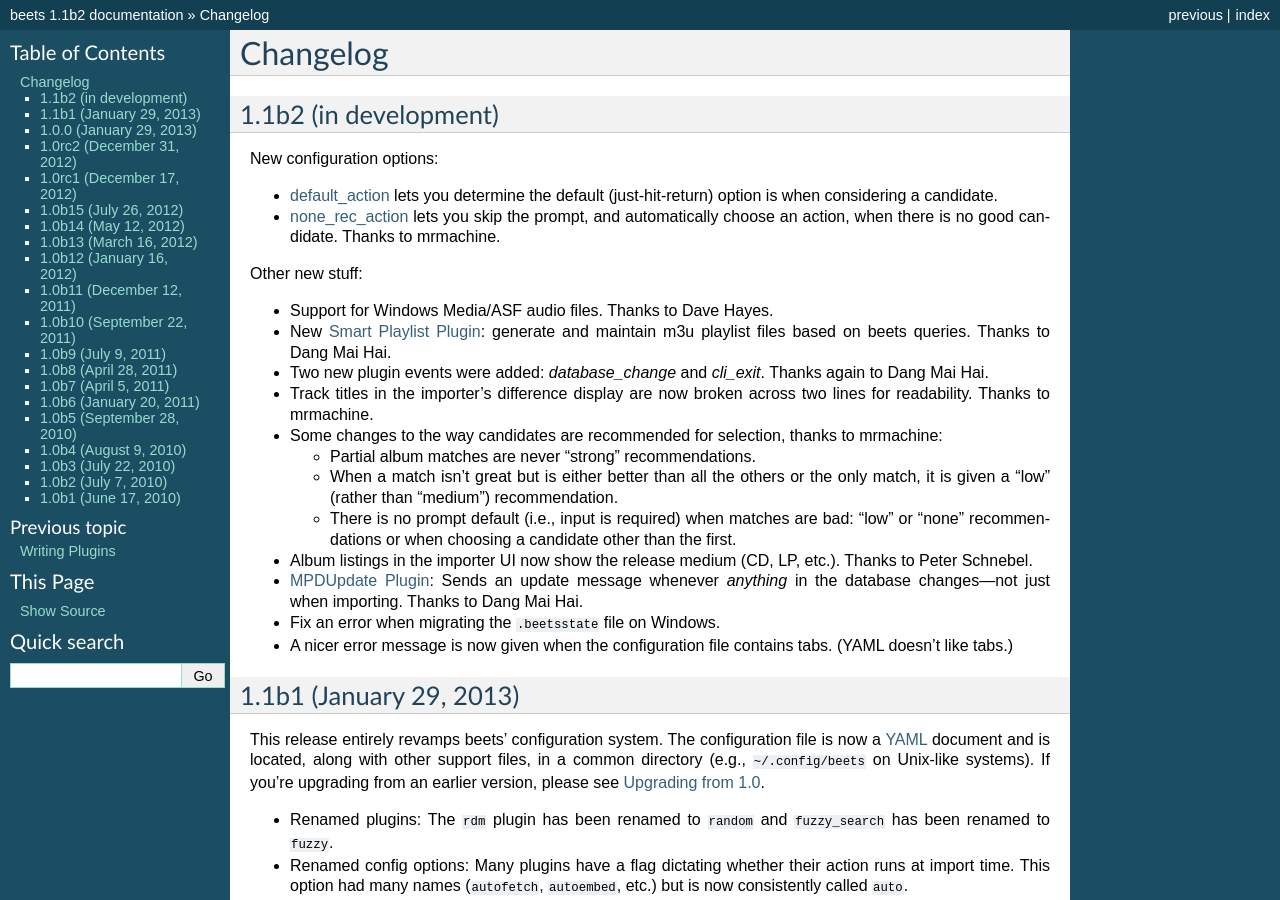
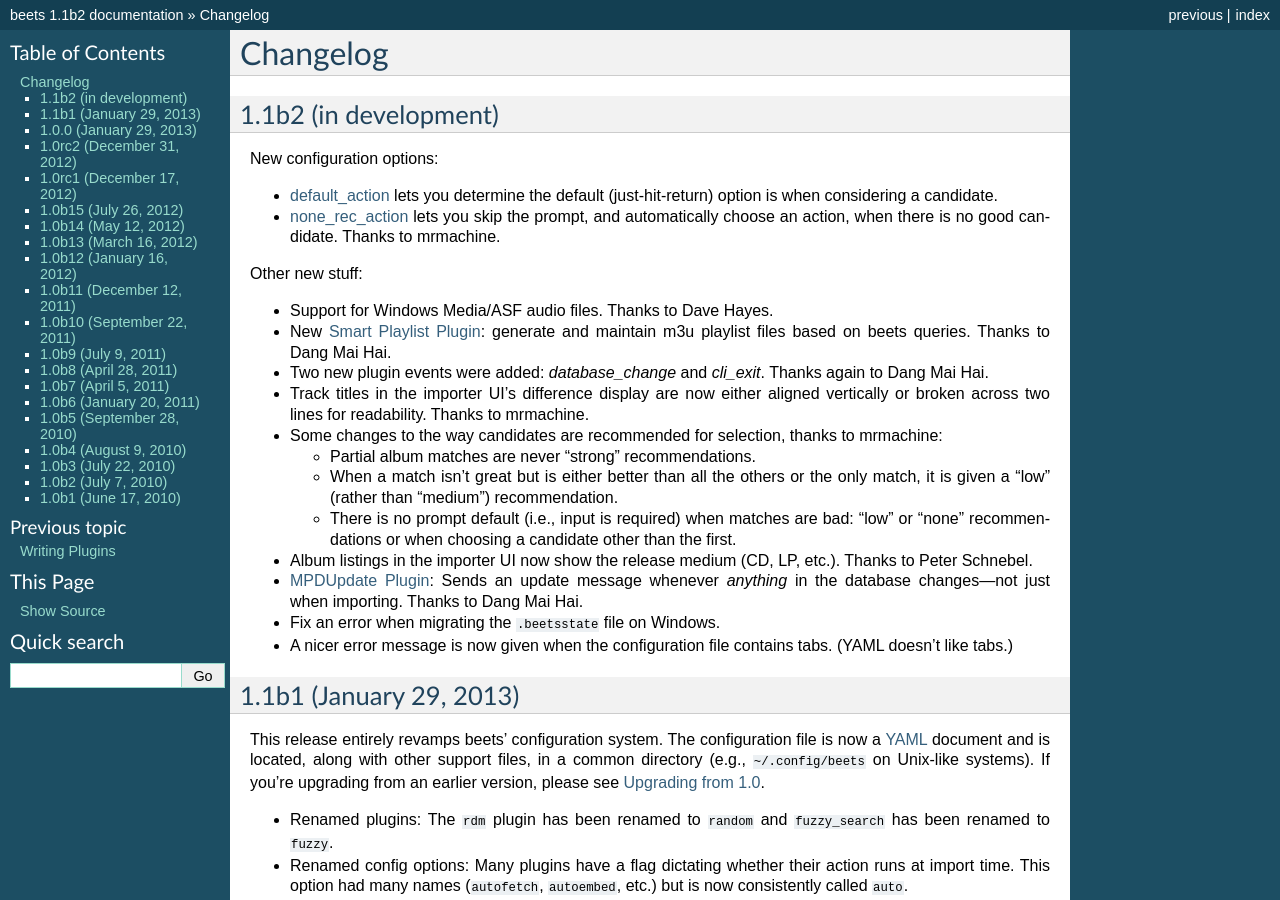
Before and after one commit to google-code-export/beets, a Sphinx documentation site: the page built from docs/changelog.rst, in a window 1280 px wide and 900 px high. Built offline with Sphinx 7.4.7, drawn with Linux system fonts in a browser that asks for light colours.

Commit message:
update changelog note for #82

```diff
--- a/docs/changelog.rst
+++ b/docs/changelog.rst
@@ -18,8 +18,8 @@
   based on beets queries. Thanks to Dang Mai Hai.
 * Two new plugin events were added: *database_change* and *cli_exit*. Thanks
   again to Dang Mai Hai.
-* Track titles in the importer's difference display are now broken across two
-  lines for readability. Thanks to mrmachine.
+* Track titles in the importer UI's difference display are now either aligned
+  vertically or broken across two lines for readability. Thanks to mrmachine.
 * Some changes to the way candidates are recommended for selection, thanks to
   mrmachine:
 
```
